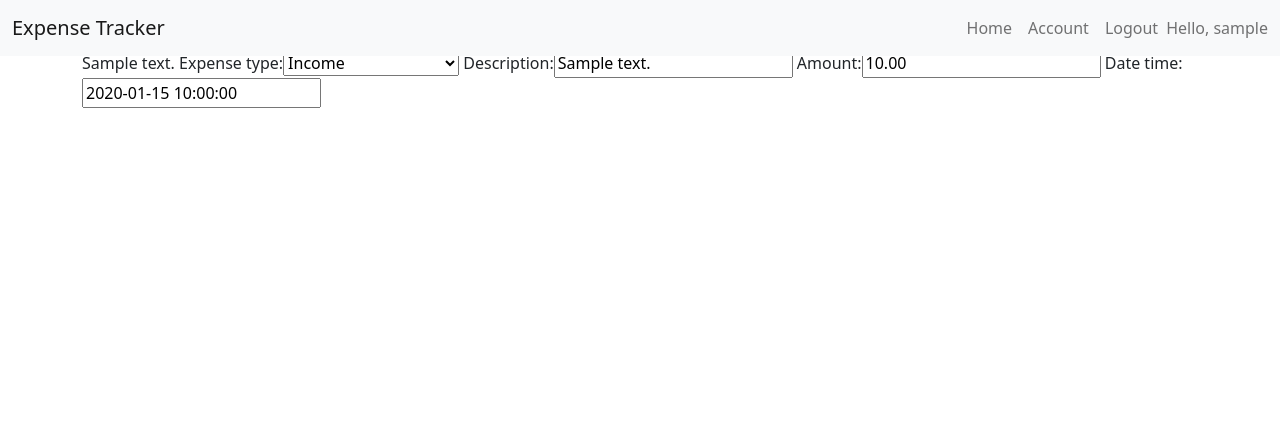
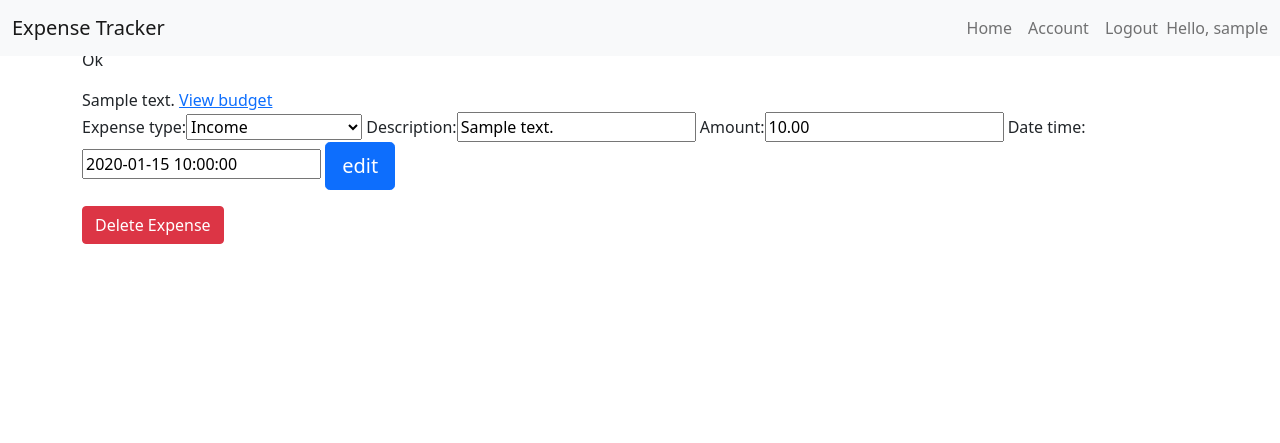
Before and after one commit to Pablo-gm/expense_tracker, a Django app: page /edit_expense/1 in a window 1280 px wide. Shown: the top 443 px of the page. Run offline with Django 3.2, Linux system fonts and the light colour scheme; a user stored in the database is signed in; tables that the repository leaves empty hold one stand-in row (values such as "Sample post").

Commit message:
expense unique description error fix and update expense

```diff
--- a/app/models.py
+++ b/app/models.py
@@ -131,7 +131,7 @@ class Expense(models.Model):
     )
 
     budget = models.ForeignKey(Budget, on_delete=models.CASCADE)
-    description = models.CharField(max_length=120, unique=True)
+    description = models.CharField(max_length=120)
     amount = models.DecimalField(max_digits=10, decimal_places=2, default=0.00)
     date_time = models.DateTimeField(null=True, blank=True)
     user = models.ForeignKey(settings.AUTH_USER_MODEL, on_delete=models.CASCADE, default=DEFAULT_USER_ID)
--- a/app/templates/app/edit_expense.html
+++ b/app/templates/app/edit_expense.html
@@ -2,9 +2,35 @@
 {% load static %}
 
 {% block content %}
+    <p>Ok</p>
+    {{ expense.description }}
+    <td><a href="{% url 'view_budget' expense.budget.id %}">View budget</a></td>
 
-    {{ expense.description }}
+    <form  method="post" action="{% url 'edit_expense' expense.id %}">
+        {% csrf_token %}
+        {{ expense_form }}
+        <button class="btn btn-lg btn-primary btn-block" type="submit" id="submitButton" >edit</button>
+    </form>
 
-    {{ expense_form }}
+    {% for field in expense_form %}
+    <p>
+        {% for error in field.errors %}
+    <p style="color: red">{{ error }}</p>
+    {% endfor %}
+    </p>
+    {% endfor %}
+    {% if expense_form.non_field_errors %}
+    <div style="color: red">
+        <p>{{expense_form.non_field_errors}}</p>
+    </div>
+
+    {% endif %}
+
+
+    <form  method="POST" action="{% url 'delete_expense' expense.id %}">
+        {% csrf_token %}
+        <button id="delete" type="submit" class="btn btn-danger">Delete Expense</button>
+    </form>
+
 
 {% endblock content %}
--- a/app/views.py
+++ b/app/views.py
@@ -151,6 +151,7 @@ def view_budget(request, budget_id):
     context['budget'] = budget
     context['expenses'] = Expense.objects.filter(budget=budget)
     context['expense_form'] = ExpenseForm()
+
     return render(request, 'app/view_budget.html', context)
 
 @login_required(login_url='must_authenticate')
@@ -214,6 +215,7 @@ def create_expense(request, budget_id):
             try:
                 obj = form.save(commit=False)
                 obj.budget = budget
+                obj.user = request.user
 
                 # If datetime is not fit for the budget
                 if obj.date_time.year != budget.year or obj.date_time.month != budget.month:
@@ -244,15 +246,62 @@ def create_expense(request, budget_id):
 def edit_expense(request, expense_id):
     context = {}
 
+    try:
+        expense = Expense.objects.get(user=request.user, id=expense_id)
+        context['expense'] = expense
+    except Expense.DoesNotExist:
+        raise Http404("Expense not found...")
+
     if request.POST:
-        pass
+        form = ExpenseForm(request.POST)
+
+        if form.is_valid():
+            obj = {}
+            obj['date_time'] = form.cleaned_data['date_time']
+            obj['expense_type'] = form.cleaned_data['expense_type']
+            obj['amount'] = form.cleaned_data['amount']
+            obj['description'] = form.cleaned_data['description']
+
+            try:
+                #obj = form.save(commit=False, instance=expense)
+                budget = Budget.objects.get(user=request.user, id=expense.budget.id)
+            except Budget.DoesNotExist:
+                raise Http404("Budget not found...")
+
+            try:
+                # If datetime is not fit for the budget
+                if obj['date_time'].year != budget.year or obj['date_time'].month != budget.month:
+                    messages.info(request, 'Invalid date')
+                else:
+                    expense.date_time = obj['date_time']
+
+                if expense.expense_type != obj['expense_type']:
+                    expense.expense_type = obj['expense_type']
+                    if obj['expense_type'] == 'INC':
+                        budget.balance = budget.balance + obj['amount'] + expense.amount
+                    else:
+                        budget.balance = budget.balance - obj['amount'] + expense.amount
+                elif expense.amount != obj['amount']:
+                    if obj['expense_type'] == 'INC':
+                        budget.balance = budget.balance + obj['amount'] - expense.amount
+                    else:
+                        budget.balance = budget.balance - obj['amount'] + expense.amount
+
+                expense.amount = obj['amount']
+                expense.description = obj['description']
+                expense.save()
+                budget.save()
+                messages.success(request, 'Expense updated')
+            except:
+                messages.error(request, 'Expense not updated')
+
+            if budget:
+                return redirect('view_budget', budget_id=budget.id)
+        else:
+            context['expense_form'] = form
+            messages.error(request, 'Invalid data')
+
     else:
-        try:
-            expense = Expense.objects.get(user=request.user, id=expense_id)
-            context['expense'] = expense
-        except Expense.DoesNotExist:
-            raise Http404("Expense not found...")
-
         context['expense_form'] = ExpenseForm(instance=expense)
 
     return render(request, 'app/edit_expense.html', context)
```
Also changed, not shown: app/templates/app/view_budget.html (+30 -8 lines), app/migrations/0006_auto_20201230_1731.py (added).
